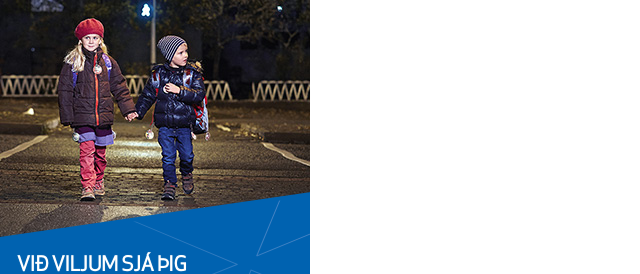
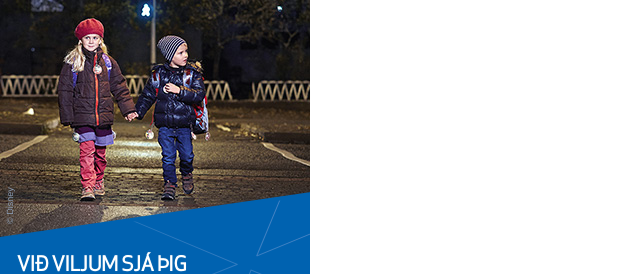
Before and after one commit to hvitahusid/arion-endurskinsmerki, a plain HTML site: page index.html in a window 1280 px wide. Shown: the top 274 px of the page, 0-640 px from the left. Drawn offline with Linux system fonts and the light colour scheme.

Commit message:
Added copyright

```diff
--- a/css/main.css
+++ b/css/main.css
@@ -125,3 +125,17 @@ body, #container {
     right: 18px;
     z-index: 20;
 }
+
+#copyrightDisney {
+    width:137px;
+    height:31px;
+    transform:rotate(-90deg);
+    -ms-transform:rotate(-90deg);
+    -webkit-transform:rotate(-90deg);
+    position: absolute;
+    color: #8b9cb2;
+    top: 140px;
+    font-size:9px;
+    left: -48px;
+    z-index: 20;
+}
--- a/index.html
+++ b/index.html
@@ -28,6 +28,7 @@
             <h2 class="book font-fix">Náðu þér í <b>endurskinsmerki</b><br>í næsta útibúi Arion banka<div class="line"></div></h2>
 
             <div id="arionlogo"></div>
+            <div id="copyrightDisney">&copy; Disney</div>
         </div>
     </div>
 
```
